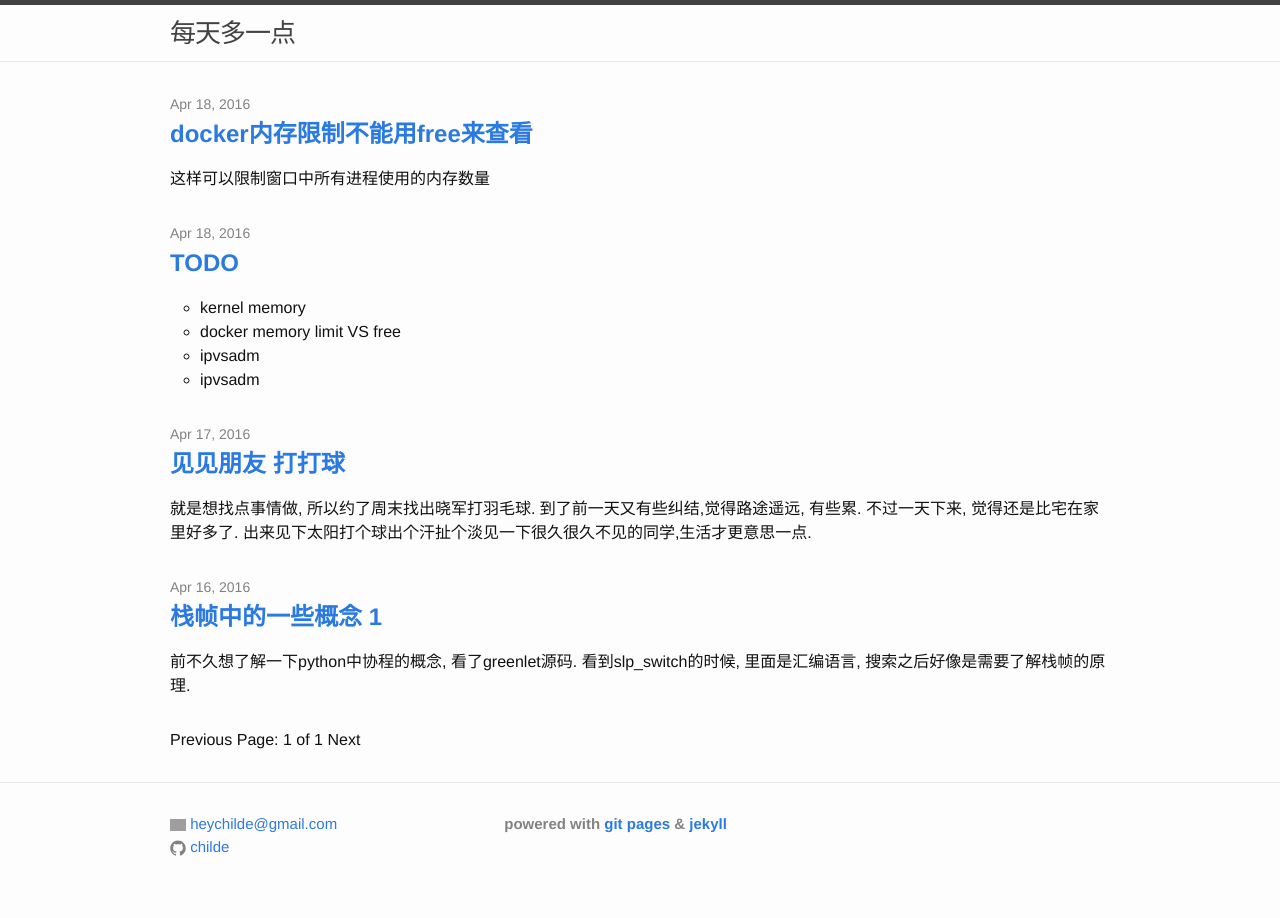
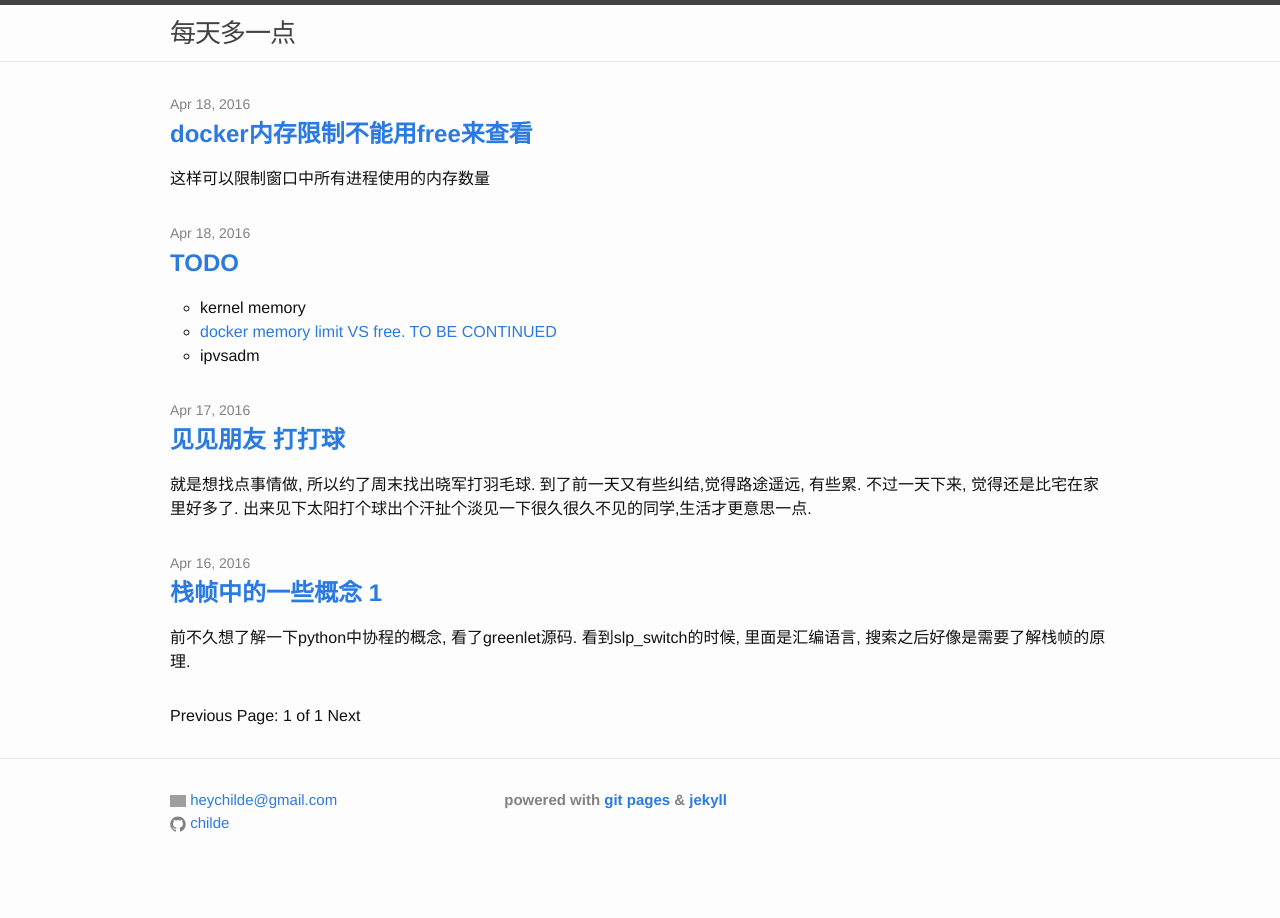
Before and after one commit to childe/gitcommit.today, a Jekyll site: the page built from index.html, in a window 1280 px wide. Built offline with Jekyll 4.4.1, drawn with Linux system fonts in a browser that asks for light colours; the list of posts is cut into pages by our own code; grey boxes are pictures that could not be loaded.

Commit message:
modified:   _posts/2016-04-18-TODO.md

```diff
--- a/_posts/2016-04-18-TODO.md
+++ b/_posts/2016-04-18-TODO.md
@@ -5,6 +5,5 @@ date:   2016-04-18 10:39:04 +0800
 ---
 
 - kernel memory
-- docker memory limit VS free
+- [docker memory limit VS free. TO BE CONTINUED](/2016/04/18/docker-memory-limit.html)
 - ipvsadm
-- ipvsadm
```
